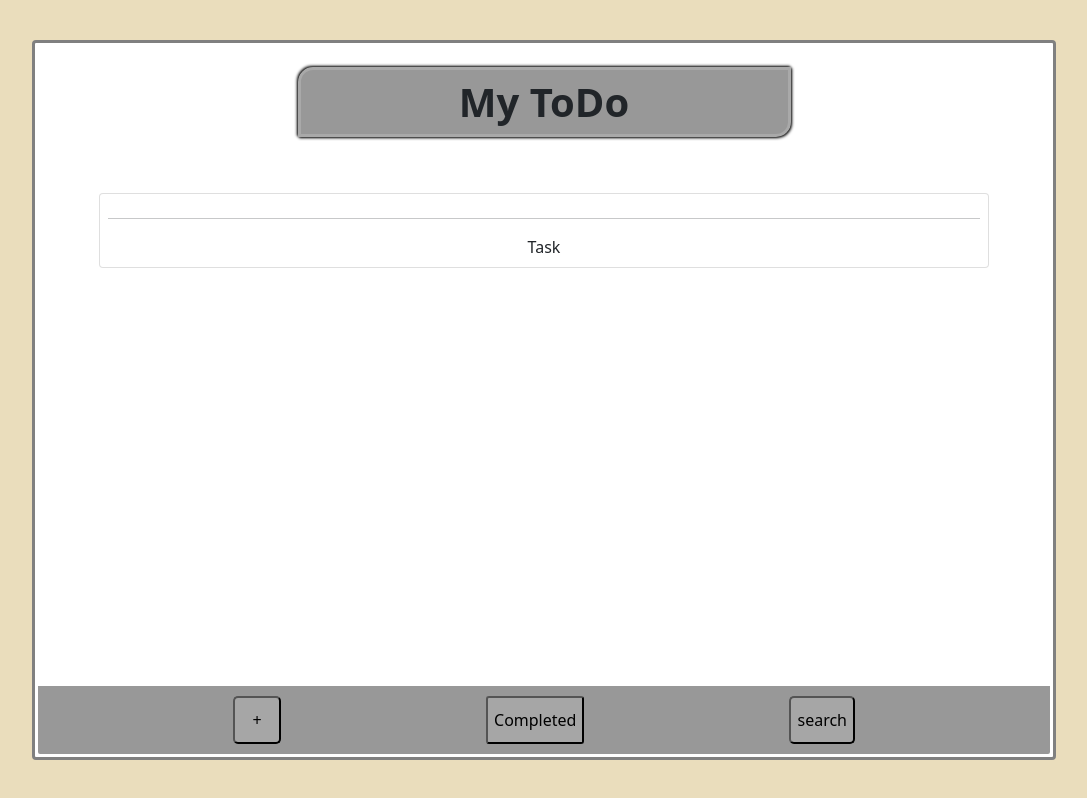
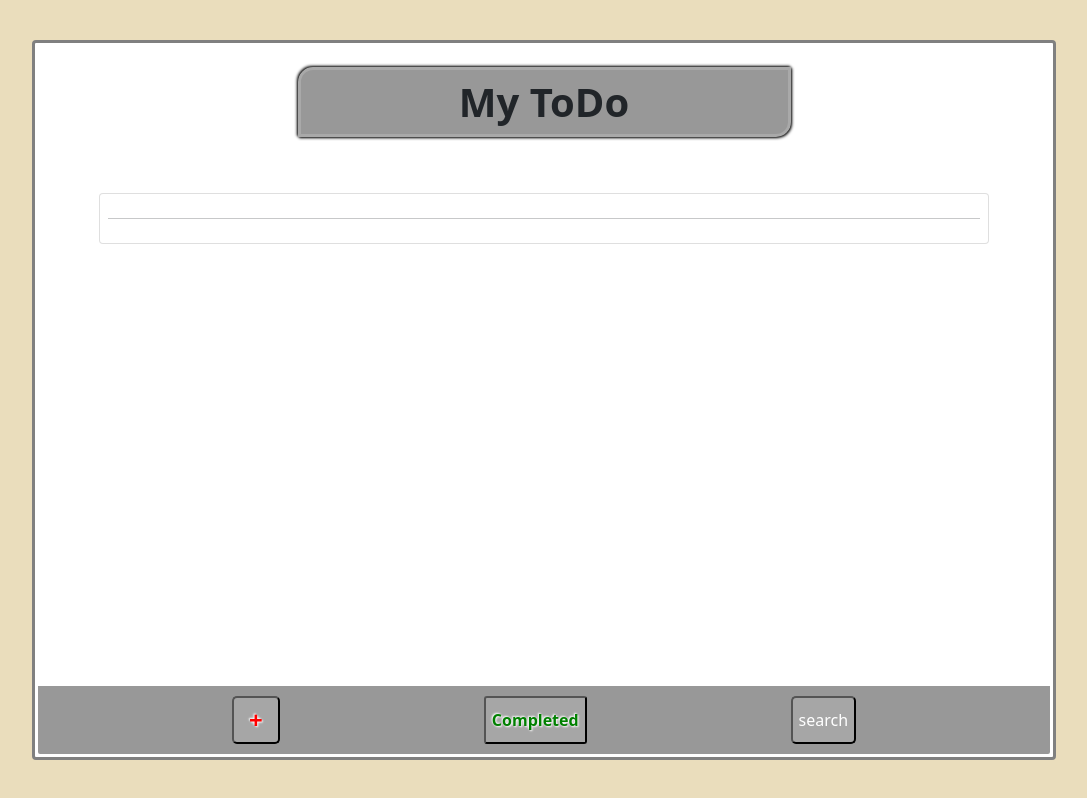
Before and after one commit to bsao17/ToDo-react-redux, a React (Create React App) app: page / in a window 1280 px wide. Shown: the whole page, without its empty margins (96-1183 px from the left). Built offline with nearby package versions, Linux system fonts and the light colour scheme.

Commit message:
Add hook useForm for getting input data and update store

```diff
--- a/package.json
+++ b/package.json
@@ -8,11 +8,13 @@
     "node-sass": "^6.0.1",
     "react": "^17.0.2",
     "react-dom": "^17.0.2",
+    "react-hook-form": "^7.20.2",
     "react-redux": "^7.2.6",
     "react-scripts": "^4.0.3",
     "redux": "^4.1.2",
     "redux-devtools-extension": "^2.13.9",
-    "redux-thunk": "^2.4.0"
+    "redux-thunk": "^2.4.0",
+    "uniqid": "^5.4.0"
   },
   "scripts": {
     "start": "react-scripts start",
--- a/src/components/actionToDo/ActionToDo.js
+++ b/src/components/actionToDo/ActionToDo.js
@@ -1,11 +1,11 @@
 import React, {useState} from 'react';
 import styleActionToDo from "./actionToDo.module.scss"
 
-function ActionToDo({activeForm}){
+function ActionToDo(props){
     return(
         <div>
             <section className={styleActionToDo.container}>
-                <button className={styleActionToDo.more} onClick={activeForm}>+</button>
+                <button className={styleActionToDo.more} onClick={props.activeForm}>+</button>
                 <button className={styleActionToDo.completed}>Completed</button>
                 <button className={styleActionToDo.search}>search</button>
             </section>
--- a/src/components/actionToDo/actionToDo.module.scss
+++ b/src/components/actionToDo/actionToDo.module.scss
@@ -4,7 +4,9 @@
   height: 3rem;
   border-radius: 3px;
   background: #a6a6a6;
-  color: black;
+  color: green;
+  text-shadow: 1px 1px 2px  white, -1px -1px 2px white;
+  font-weight: bold;
 }
 .container{
   width: 100%;
@@ -24,7 +26,10 @@
   height: 3rem;
   border-radius: 5px;
   background: #a6a6a6;
-  color: black;
+  color: red;
+  font-size: 1.5rem;
+  font-weight: bold;
+  text-shadow: 1px 1px 2px  white, -1px -1px 2px white;
 }
 .search{
   margin: 1%;
@@ -32,5 +37,5 @@
   height: 3rem;
   border-radius: 5px;
   background: #a6a6a6;
-  color: black;
+  color: white;
 }
--- a/src/components/displayToDo/DisplayToDo.js
+++ b/src/components/displayToDo/DisplayToDo.js
@@ -2,12 +2,13 @@ import React from "react"
 import {useSelector} from "react-redux";
 
 function DisplayToDo(props){
-    const dateSelector = useSelector((state)=> state.date)
+    const dateSelector = useSelector((state)=> state.todos[0].date)
+    const taskSelector = useSelector((state)=> state.todos[0].todo)
     return(
         <div className={"m-5 card p-2 text-center"}>
             <div>{dateSelector}</div>
             <hr/>
-            <div>Task</div>
+            <div>{taskSelector}</div>
         </div>
     )
 }
--- a/src/components/form/Form.js
+++ b/src/components/form/Form.js
@@ -1,20 +1,26 @@
 import React from 'react';
-import {useDispatch} from "react-redux";
-import {getTasks} from "../../store/action/taskAction";
+import {connect, useDispatch} from "react-redux";
+import {addTask} from "../../store/action/taskAction";
+import {useForm} from "react-hook-form";
+import uniqid from "uniqid";
 
-function Form({activeForm}) {
-    const dispatch = useDispatch()
+function Form(props) {
+    const handleTodo = useDispatch()
+    const{register, handleSubmit} = useForm()
+    const onSubmit = (data)=>{
+        console.log(props.todos)
+        props.activeForm()
+        handleTodo(addTask({id: uniqid(), date: data.date, todo: data.task, completed: false}))
+    }
     return (
         <div className={"container"}>
-            <form className={"input-group-text d-flex flex-column"}>
+            <form className={"input-group-text d-flex flex-column"} onSubmit={handleSubmit(onSubmit)}>
+                <input type="hidden" {...register("id")} id={"id"} value={`${uniqid()}`}/>
                 <label className={"form-label h4"} htmlFor="date">Date</label>
-                <input className={"form-control text-center"} type="text" name={"date"} id={"date"}/>
+                <input className={"form-control text-center"} type="text" {...register("date")} id={"date"}/>
                 <label className={"form-label h4"} htmlFor="task">Task</label>
-                <input className={"form-control text-center"} type="text" name={"task"} id={"task"}/>
-                <input className={"btn btn-lg btn-success mt-2 "} type="submit" onClick={()=>{
-                    activeForm()
-                    dispatch(getTasks())
-                }} value={"Add new task"}/>
+                <input className={"form-control text-center"} type="text" {...register("task")} id={"task"}/>
+                <input className={"btn btn-lg btn-success mt-2 "} type="submit"  value={"Add new task"}/>
             </form>
         </div>
     )
--- a/src/index.js
+++ b/src/index.js
@@ -3,8 +3,10 @@ import ReactDOM from 'react-dom';
 import App from './App';
 import {Provider} from "react-redux";
 import configureStore from "./store/store";
+import {getTasks} from "./store/action/taskAction";
 
 const store = configureStore()
+store.dispatch(getTasks())
 
 ReactDOM.render(
   <Provider store={store}>
--- a/src/store/action/taskAction.js
+++ b/src/store/action/taskAction.js
@@ -1,15 +1,16 @@
+
 export const GET_TASKS = "GET_TASKS"
 export const ADD_TASK = "ADD_TASK"
 
-export function getTasks(){
+export const getTasks = () => {
     return {
-        type: GET_TASKS
+        type: GET_TASKS,
     }
 }
 
-export function addTask(task){
+export const addTask = (todos) => {
     return {
         type: ADD_TASK,
-        task
+        todos
     }
 }
--- a/src/store/reducer/index.js
+++ /dev/null
@@ -1,5 +0,0 @@
-import {combineReducers} from "redux";
-
-export const rootReducer = combineReducers({
-
-})
--- a/src/store/reducer/tasksReducer.js
+++ b/src/store/reducer/tasksReducer.js
@@ -1,16 +1,16 @@
 import {ADD_TASK, GET_TASKS} from "../action/taskAction";
-import {initialState} from "../store";
+import uniqid from "uniqid";
 
-export function tasksReducer(state = initialState, action){
-    switch (action.type){
+export function tasksReducer(state, action) {
+    switch (action.type) {
         case GET_TASKS:
             return {
-                ...state,
+                ...state
             }
         case ADD_TASK:
             return {
                 ...state,
-                task: [...state, state.task]
+                todos: [...state.todos, action.todos]
             }
         default:
             return state
--- a/src/store/store.js
+++ b/src/store/store.js
@@ -1,15 +1,19 @@
 import {createStore} from "redux";
-import {rootReducer} from "./reducer";
+import {tasksReducer} from "./reducer/tasksReducer";
+import uniqid from "uniqid";
 
 export const initialState = {
-    id: 1,
-    date: "today",
-    task: "First Task"
+    todos: [{
+        id: uniqid(),
+        date: "",
+        todo: "",
+        completed: false
+    }]
 }
 
 export default function configureStore(state = initialState){
     return createStore(
-        rootReducer,
+        tasksReducer,
         initialState,
         window.__REDUX_DEVTOOLS_EXTENSION__ && window.__REDUX_DEVTOOLS_EXTENSION__()
     )
```
Also changed, not shown: 2 other files (tests, documents, lock files or other folders).
